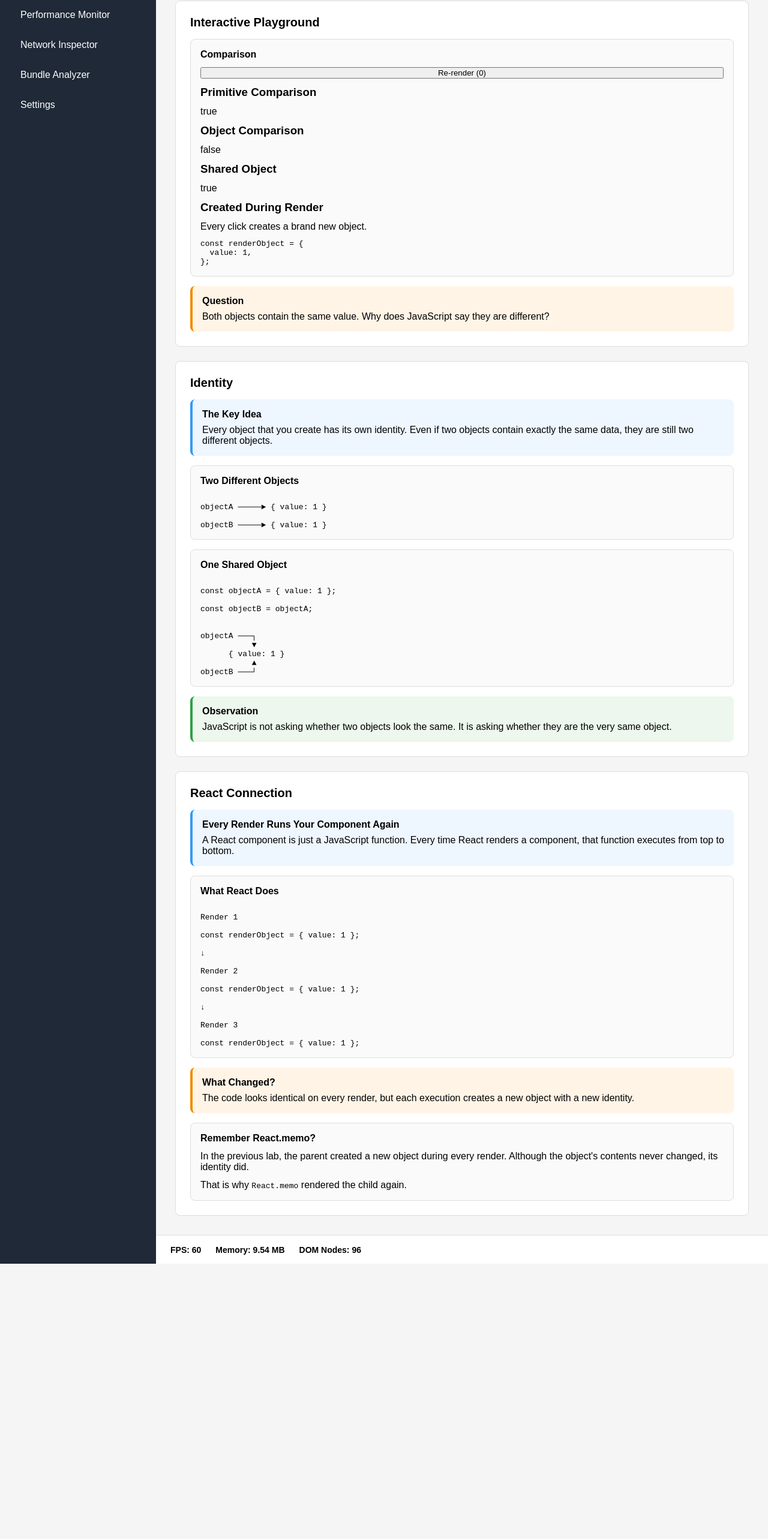
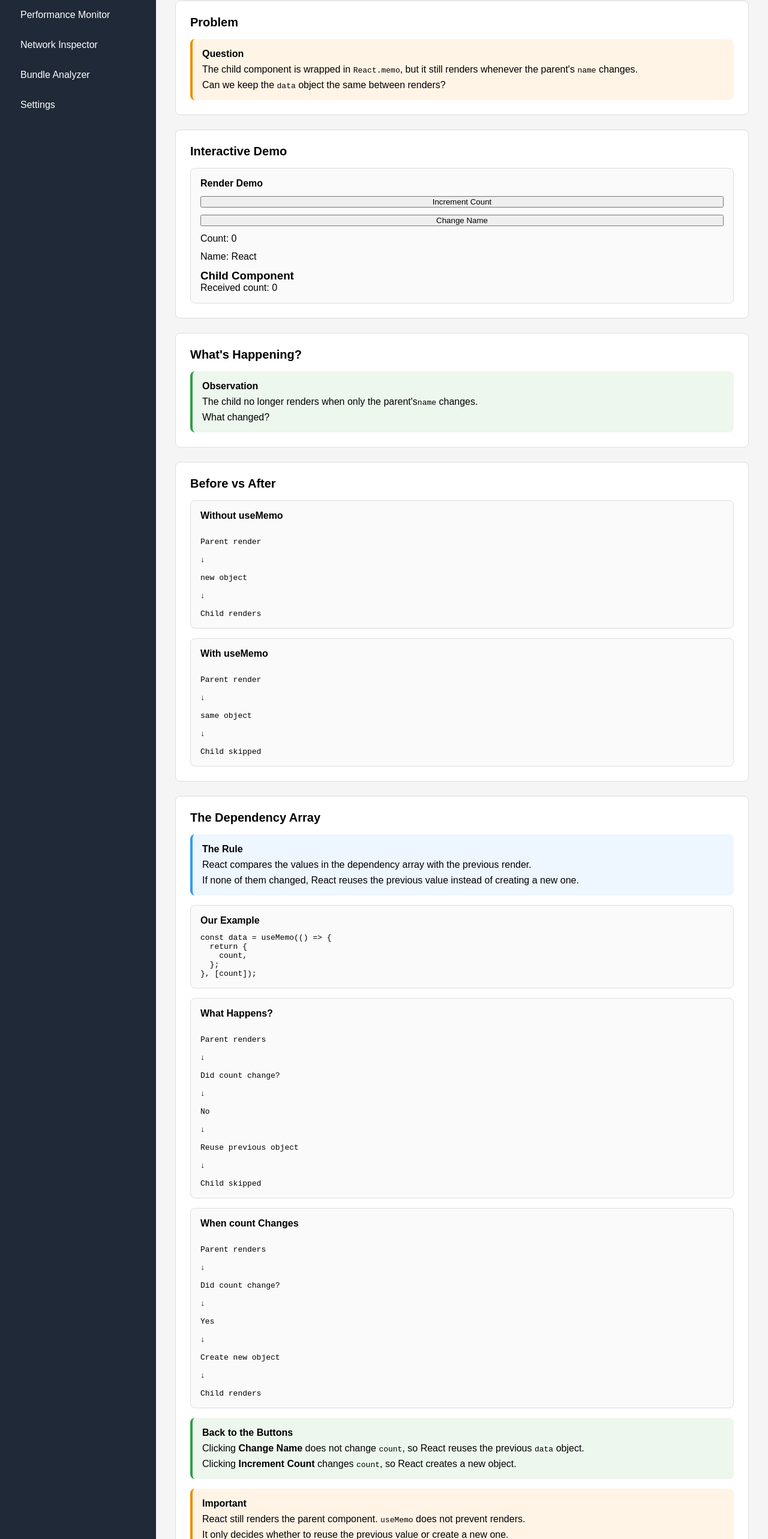
Before and after one commit to socbasillote/React-Optimization, a React (Vite) app in the folder react-performance-playground/: page /labs in a window 1280 px wide. Shown: the part 188-2754 px from the top of the page at 60% size. Before the commit the page ends 2295 px from the top, so only its background shows below. Built offline with nearby package versions, Linux system fonts and the light colour scheme.

Commit message:
use-memo: only use it with heavy calculation

```diff
--- a/react-performance-playground/src/app/router.jsx
+++ b/react-performance-playground/src/app/router.jsx
@@ -9,7 +9,8 @@ import NetworkInspectorPage from "../pages/Labs/NetworkInspector/NetworkInspecto
 import BundleAnalyzerPage from "../pages/Labs/BundleAnalyzer/BundleAnalyzerPage";
 import SettingsPage from "../pages/Settings/SettingsPage";
 //import RenderingFundamentalsLabMemo from "../labs/react-memo";
-import RenderingFundamentalsLabReferential from "../labs/referential-equality";
+//import RenderingFundamentalsLabReferential from "../labs/referential-equality";
+import UseMemoLabs from "../labs/use-memo";
 //import RenderingFundamentalsLab from "../labs/rendering-fundamentals";
 
 export default function AppRouter() {
@@ -17,7 +18,7 @@ export default function AppRouter() {
     <Routes>
       <Route element={<AppLayout />}>
         <Route index element={<DashboardPage />} />
-        <Route path="labs" element={<RenderingFundamentalsLabReferential />} />
+        <Route path="labs" element={<UseMemoLabs />} />
         <Route path="performance" element={<PerformanceMonitorPage />} />
         <Route path="network" element={<NetworkInspectorPage />} />
         <Route path="bundle" element={<BundleAnalyzerPage />} />
--- /dev/null
+++ b/react-performance-playground/src/labs/use-memo/Child.jsx
@@ -0,0 +1,13 @@
+import { memo } from "react";
+
+function Child({ data }) {
+  console.log("Child rendered");
+  return (
+    <div>
+      <h3>Child Component</h3>
+      <p>Received count: {data.count}</p>
+    </div>
+  );
+}
+
+export default memo(Child);
--- /dev/null
+++ b/react-performance-playground/src/labs/use-memo/Parent.jsx
@@ -0,0 +1,29 @@
+import { useMemo, useState } from "react";
+import Child from "./Child";
+
+function Parent() {
+  const [count, setCount] = useState(0);
+  const [name, setName] = useState("React");
+
+  const data = useMemo(() => {
+    return {
+      count,
+    };
+  }, [count]);
+
+  console.log("Parent rendred");
+
+  return (
+    <>
+      <button onClick={() => setCount(count + 1)}>Increment Count</button>
+      <button onClick={() => setName("Frontend")}>Change Name</button>
+
+      <p>Count: {data.count}</p>
+      <p>Name: {name}</p>
+
+      <Child data={data} />
+    </>
+  );
+}
+
+export default Parent;
--- /dev/null
+++ b/react-performance-playground/src/labs/use-memo/index.jsx
@@ -0,0 +1,220 @@
+import Callout from "../../components/lab/Callout";
+import LabCard from "../../components/lab/LabCard";
+import LabLayout from "../../components/lab/LabLayout";
+import LabSection from "../../components/lab/LabSection";
+//import PerformanceComparison from "../../components/lab/PerformanceComparison";
+import Parent from "./parent";
+
+function UseMemoLabs() {
+  return (
+    <LabLayout
+      title="React Rendering Fundamentals"
+      description="Learn when and why React components render."
+    >
+      <LabSection title="Problem">
+        <Callout title="Question" variant="warning">
+          <p>
+            The child component is wrapped in <code>React.memo</code>, but it
+            still renders whenever the parent's <code>name</code> changes.
+          </p>
+
+          <p>
+            Can we keep the <code>data</code> object the same between renders?
+          </p>
+        </Callout>
+      </LabSection>
+
+      <LabSection title="Interactive Demo">
+        <LabCard title="Render Demo">
+          <Parent />
+        </LabCard>
+      </LabSection>
+
+      <LabSection title="What's Happening?">
+        <Callout title="Observation" variant="success">
+          <p>
+            The child no longer renders when only the parent's
+            <code>name</code> changes.
+          </p>
+
+          <p>What changed?</p>
+        </Callout>
+      </LabSection>
+
+      <LabSection title="Before vs After">
+        <LabCard title="Without useMemo">
+          <pre>{`
+Parent render
+
+↓
+
+new object
+
+↓
+
+Child renders
+`}</pre>
+        </LabCard>
+
+        <LabCard title="With useMemo">
+          <pre>{`
+Parent render
+
+↓
+
+same object
+
+↓
+
+Child skipped
+`}</pre>
+        </LabCard>
+      </LabSection>
+
+      <LabSection title="The Dependency Array">
+        <Callout title="The Rule" variant="info">
+          <p>
+            React compares the values in the dependency array with the previous
+            render.
+          </p>
+
+          <p>
+            If none of them changed, React reuses the previous value instead of
+            creating a new one.
+          </p>
+        </Callout>
+
+        <LabCard title="Our Example">
+          <pre>{`const data = useMemo(() => {
+  return {
+    count,
+  };
+}, [count]);`}</pre>
+        </LabCard>
+
+        <LabCard title="What Happens?">
+          <pre>{`
+Parent renders
+
+↓
+
+Did count change?
+
+↓
+
+No
+
+↓
+
+Reuse previous object
+
+↓
+
+Child skipped
+`}</pre>
+        </LabCard>
+        <LabCard title="When count Changes">
+          <pre>{`
+Parent renders
+
+↓
+
+Did count change?
+
+↓
+
+Yes
+
+↓
+
+Create new object
+
+↓
+
+Child renders
+`}</pre>
+        </LabCard>
+        <Callout variant="success" title="Back to the Buttons">
+          <p>
+            Clicking <strong>Change Name</strong> does not change{" "}
+            <code>count</code>, so React reuses the previous <code>data</code>{" "}
+            object.
+          </p>
+
+          <p>
+            Clicking <strong>Increment Count</strong> changes <code>count</code>
+            , so React creates a new object.
+          </p>
+        </Callout>
+
+        <Callout variant="warning" title="Important">
+          <p>
+            React still renders the parent component. <code>useMemo</code> does
+            not prevent renders.
+          </p>
+
+          <p>
+            It only decides whether to reuse the previous value or create a new
+            one.
+          </p>
+        </Callout>
+      </LabSection>
+
+      <LabSection title="When Should You Use useMemo?">
+        <Callout title="Ask This First" variant="info">
+          <p>
+            Before adding <code>useMemo</code>, ask yourself:
+          </p>
+
+          <ul>
+            <li>Am I trying to preserve object or array identity?</li>
+            <li>Am I avoiding unnecessary work?</li>
+            <li>Is this value passed to a memoized component?</li>
+          </ul>
+        </Callout>
+        <LabCard title="Good Candidate">
+          <pre>{`const data = useMemo(() => ({
+  count,
+}), [count]);
+
+return <Child data={data} />;`}</pre>
+
+          <p>
+            The child is wrapped in <code>React.memo</code>, so preserving the
+            object's identity prevents unnecessary renders.
+          </p>
+        </LabCard>
+
+        <LabCard title="Probably Unnecessary">
+          <pre>{`const greeting = useMemo(() => {
+  return "Hello";
+}, []);`}</pre>
+
+          <p>
+            Creating this string is already inexpensive, and preserving its
+            identity provides no meaningful benefit.
+          </p>
+        </LabCard>
+
+        <Callout variant="warning" title="Avoid Premature Optimization">
+          <p>
+            Don't add <code>useMemo</code> everywhere by default. Use it when
+            you've identified a real problem that preserving a value or avoiding
+            repeated work will solve.
+          </p>
+        </Callout>
+
+        <Callout variant="success" title="Why We Used It Here">
+          <p>
+            In this lab, <code>useMemo</code> wasn't added because creating an
+            object was expensive. It was added because we wanted to preserve the
+            object's identity so that <code>React.memo</code> could skip an
+            unnecessary render.
+          </p>
+        </Callout>
+      </LabSection>
+    </LabLayout>
+  );
+}
+
+export default UseMemoLabs;
```
